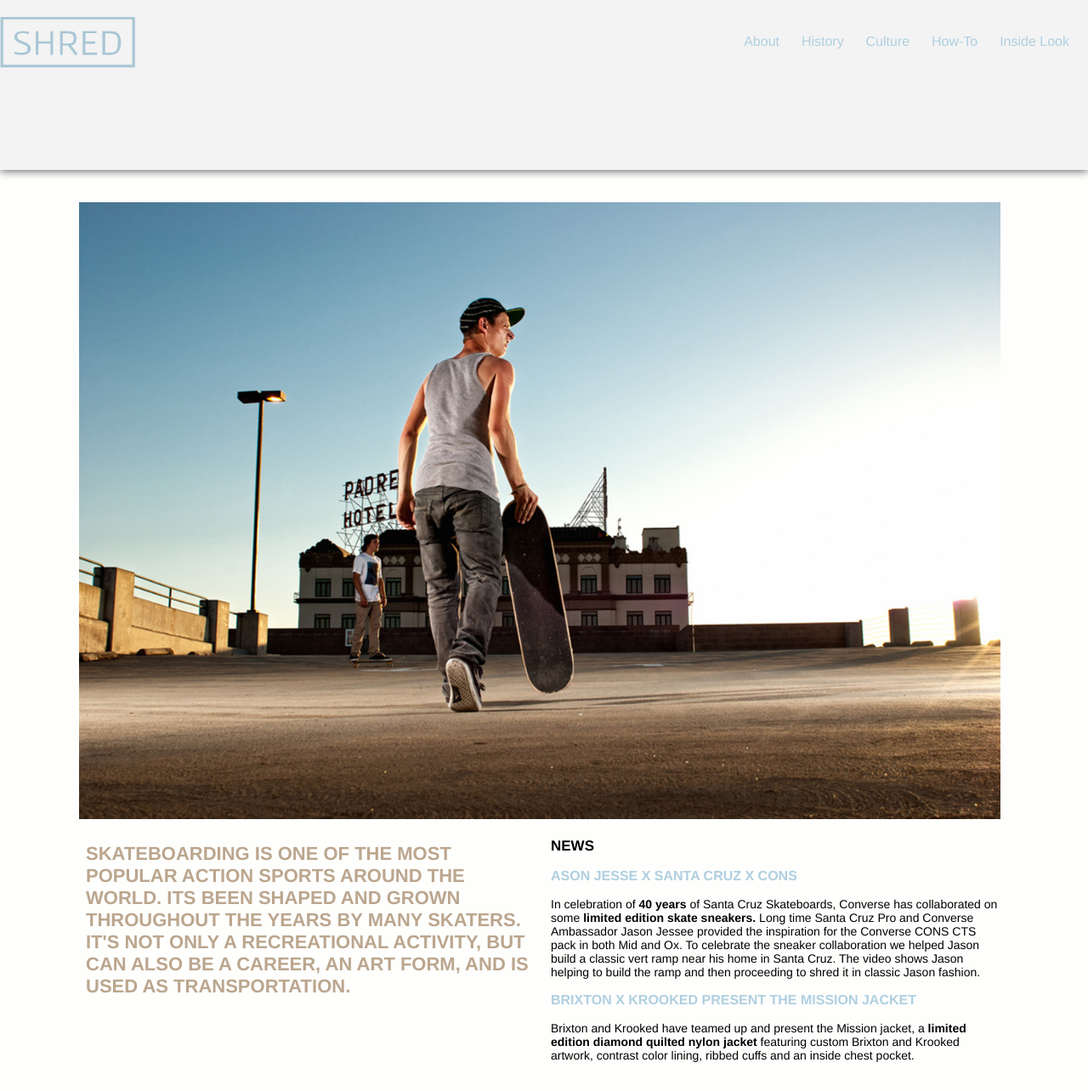
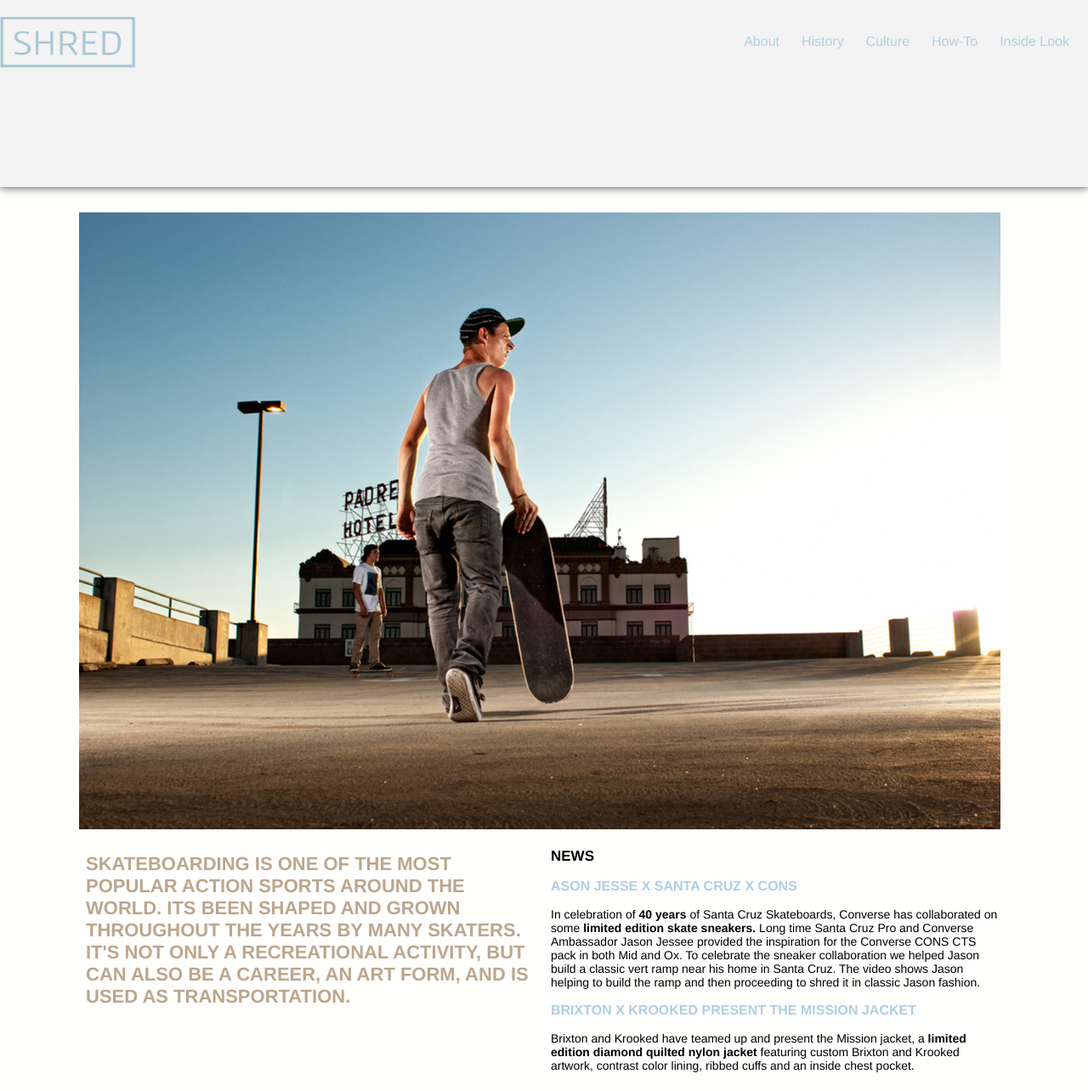
Before and after one commit to maddiwatson1/large-data-site, a Jekyll site: the page built from index.html, in a window 1280 px wide. Shown: the whole page at 85% size. Built offline with Jekyll 4.4.1, drawn with Linux system fonts in a browser that asks for light colours; Markdown is read by kramdown in place of the engine named in the settings.

Commit message:
another change

```diff
--- a/css/general.css
+++ b/css/general.css
@@ -25,7 +25,7 @@ h1 {
 nav {
 	background-color: rgba(241,240,240, 0.8);
 	width: 100%;
-	height: 200px;
+	height: 220px;
 	box-shadow: 0px 1px 10px #5E5E5E;
 	position: fixed;
 	left: 0px;
@@ -130,7 +130,7 @@ p {
 .flex-img {
 	display: block;
 	width: 100%;
-	padding-top: 200px;
+	padding-top: 212px;
 }
 
 .grid {
```
